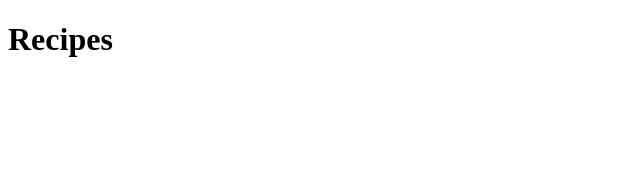
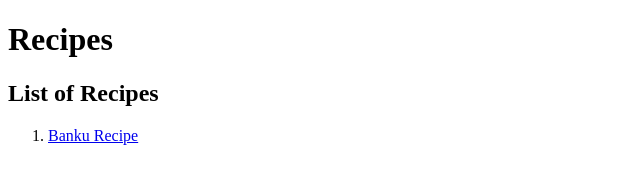
Before and after one commit to F-Randy/odin-recipes, a plain HTML site: page index.html in a window 1280 px wide. Shown: the whole page, without its empty margins (0-640 px from the left). Drawn offline with Linux system fonts and the light colour scheme.

Commit message:
including link to banku recipe

```diff
--- a/index.html
+++ b/index.html
@@ -1,3 +1,33 @@
+<!--- Within the odin-recipes directory, create an index.html file.
+Fill it out with the usual boilerplate HTML and add an h1 heading “Odin Recipes” to the body.
+Iteration 2: recipe page
+Create a new directory within the odin-recipes directory and name it recipes.
+Create a new HTML file within the recipes directory and name it after the recipe it will contain. For example lasagna.html. You can use the name of your favorite dish or, if you need some inspiration, you can find a recipe to use at Allrecipes. Be sure to include the usual boilerplate HTML. This boilerplate code should be in every .html file you create.
+For now, just include an h1 heading with the recipe’s name as its content.
+Back in the index.html file, add a link to the recipe page you just created. Example: Under the <h1>Odin Recipes</h1> heading, write out the link like so: <a href="recipes/recipename.html">Recipe Title</a>. The text of the link should again be the recipe name.
+Add a link back to the index page on your recipe page for easier navigation. You can place this link at the top or bottom of your recipe page (e.g., lasagna.html). Here’s an example:
+
+<a href="../index.html">Home</a>
+This allows users to quickly return to the home page after viewing the recipe.
+
+Iteration 3: recipe page content
+Your new recipe page should have the following content:
+
+A free image of the finished dish under the h1 heading that you added earlier.
+
+Under the image, it should have an appropriately sized “Description” heading followed by a paragraph or two describing the recipe.
+
+Under the description, add an “Ingredients” heading followed by an unordered list of the ingredients needed for the recipe.
+
+Finally, under the ingredients list, add a “Steps” heading followed by an ordered list of the steps needed for making the dish.
+
+Iteration 4: add more recipes
+Add two more recipes with identical page structures to the recipe page you’ve already created.
+Don’t forget to link to the new recipes on the index page. Also, consider putting all the links in an unordered list so they aren’t all on one line -->
+
+
+
+
 <!DOCTYPE html>
 <html lang="en">
     <head>
@@ -7,5 +37,10 @@
     </head>
     <body>
         <h1>Recipes</h1>
+        <h2>List of Recipes</h2>
+
+        <ol>
+            <li><a href="recipes/banku.html" target="_blank" rel="noopener noreferrer">Banku Recipe</a></li>
+        </ol>
     </body>
 </html>
```
